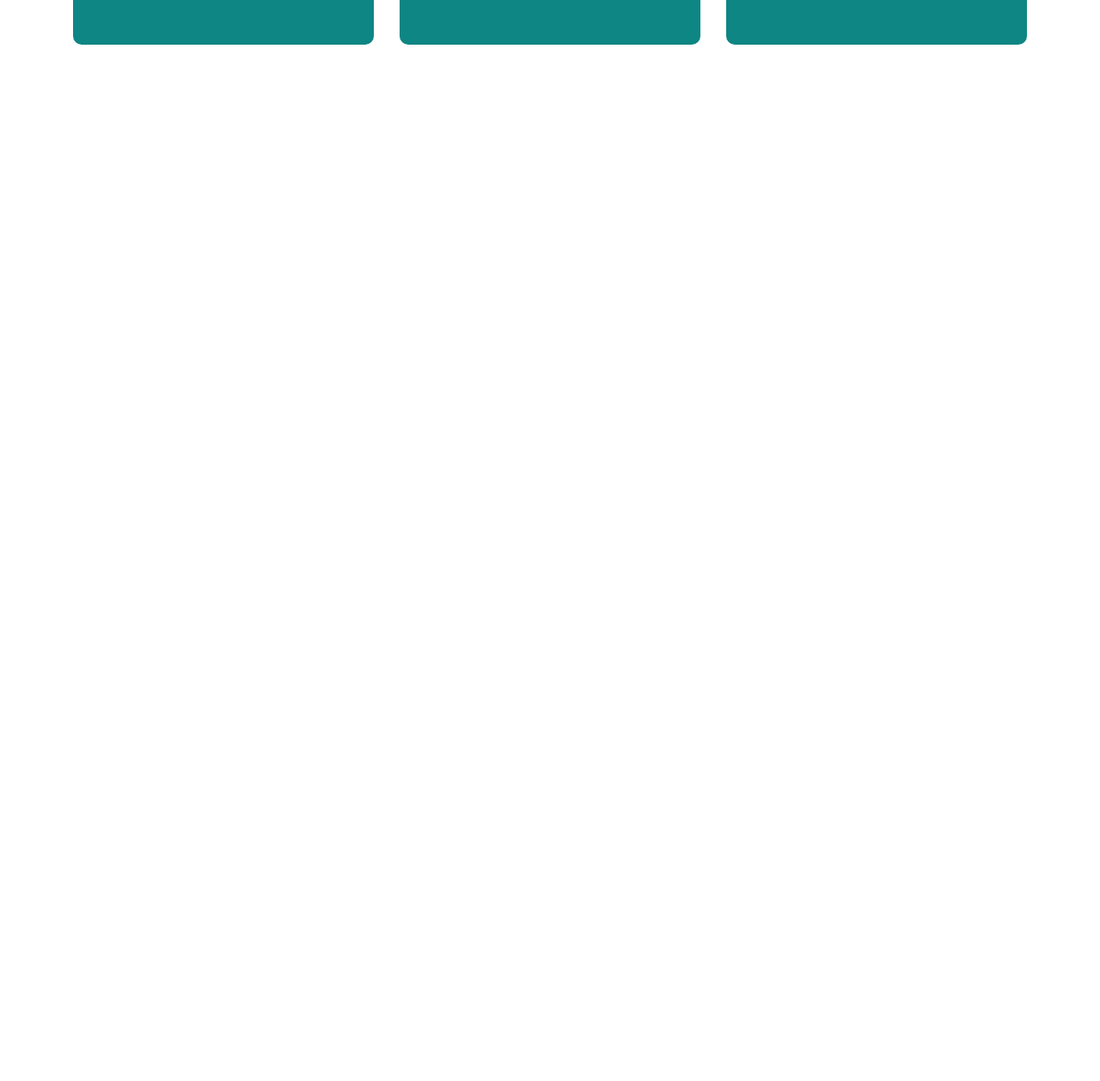
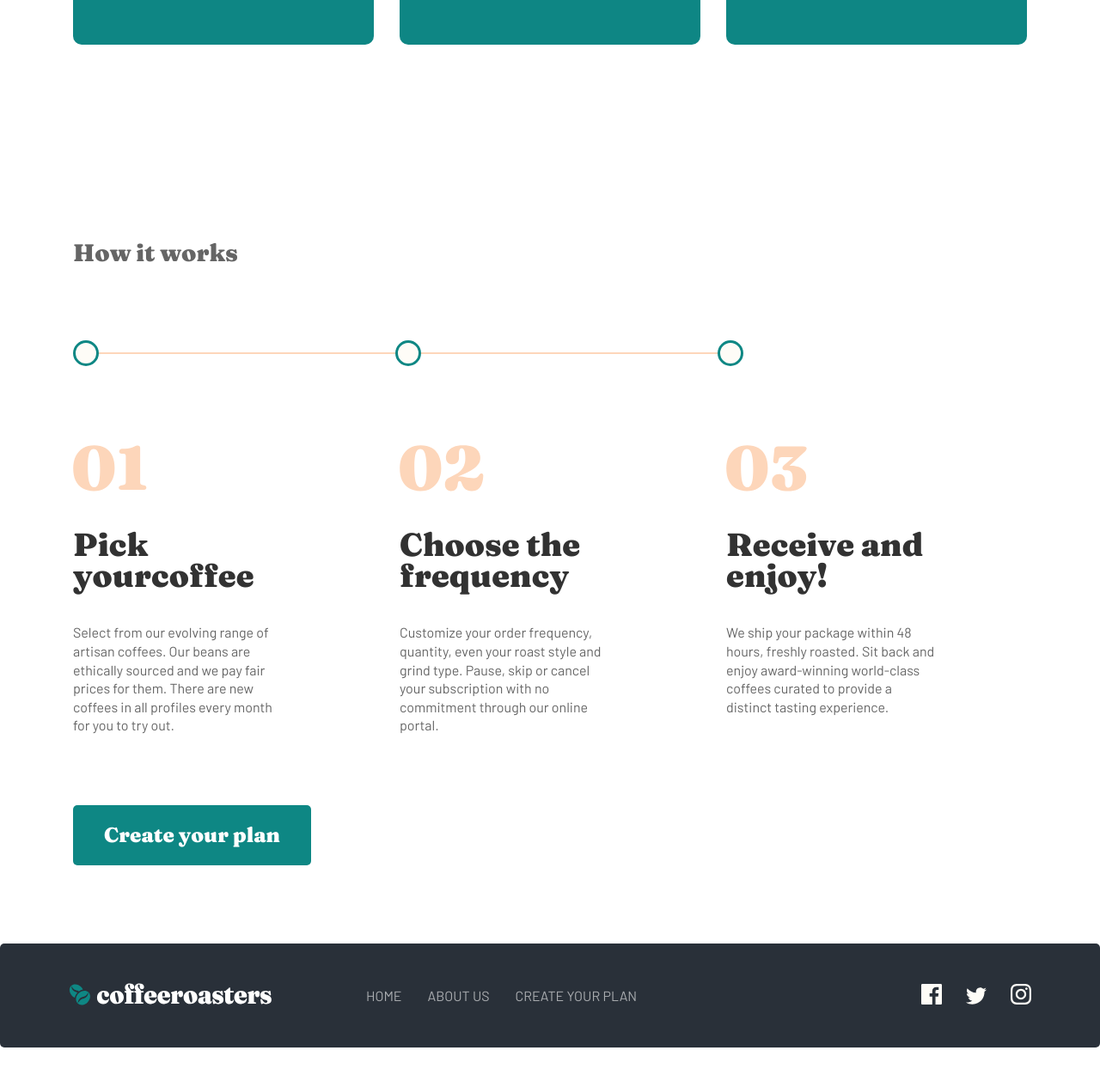
Before and after one commit to yuldashalijalol/Great, a plain HTML site: page index.html in a window 1280 px wide. Shown: the part 2519-3777 px from the top of the page at 86% size. Before the commit the page ends 2587 px from the top, so only its background shows below. Drawn offline with Linux system fonts and the light colour scheme.

Commit message:
coffeeroasters

```diff
--- a/css/main.css
+++ b/css/main.css
@@ -136,6 +136,7 @@ body {
 
 .middle-create {
   font-family: 'Fraunces';
+  width: 217px;
   color: #fff;
   padding: 15px 31px 16px;
   border-radius: 5px;
@@ -277,3 +278,100 @@ body {
   Line-height: 26px;
   Line-height: 165%;
 }
+
+.hero-nav{
+  display: flex;
+  margin-bottom: 60px;
+}
+.hero-sait{
+  margin-top: 180px;
+  margin-left: 85px;
+  Font-size: 24px;
+  Line-height: 32px;
+}
+.hero-how-h3{
+  font-family: 'Fraunces';
+  opacity: 0.6;
+}
+
+.hero-works{
+  max-width: 780px;
+  height: 2px;
+  background-color: #fdd6ba;
+  display: inline;
+  display: flex;
+  align-items: center;
+  margin-top: 100px;
+  margin-bottom: 82px;
+  justify-content: space-between;
+}
+.hero-ring{
+  width: 30px;
+  height: 30px;
+  border-radius: 50%;
+  background-color: #fefcf7;
+  border: 3px solid #0e8784;
+  display: inline-block;
+}
+.hero-ring:hover{
+  width: 30px;
+  height: 30px;
+  border-radius: 50%;
+  background-color: #fefcf7;
+  border: 3px solid #870e0e;
+  display: inline-block;
+}
+.hero-pick{
+  width: 285px;
+  margin-left: -40px;
+}
+.hero-pick2{
+  width: 285px;
+  margin-left: 95px;
+}
+.hero-list-pick{
+  font-family: 'Fraunces';
+  opacity: 0.8;
+  Font-size: 32px;
+Line-height: 36px;
+}
+
+.hero-text-select{
+  opacity: 0.6;
+  Font-size: 16px;
+Line-height: 26px;
+Line-height: 135%;
+}
+.hero-create{
+  width: 180px;
+}
+.footer-link{
+  margin-top: 80px;
+  margin-bottom: 80px;
+  padding: 35px 80px;
+  background: #293039;
+  display: flex;
+  border-radius: 5px;
+  align-items: center;
+}
+.footer-list + .footer-list{
+ margin-left: 30px;
+}
+.footer-home{
+  margin-left: 70px;
+  display: flex;
+  color: #fff;
+  opacity: 0.6;
+}
+.footer-img{
+  padding: 30px 0;
+  background-repeat: no-repeat;
+  background-image: url(../img/fesebooc.svg) ;
+  background-position: 0 0;
+}
+.footer-plan{
+ margin-left: auto;
+}
+.footer-tviter {
+  margin-left: 25px;
+}
--- a/index.html
+++ b/index.html
@@ -139,7 +139,99 @@
         </div>
       </div>
     </div>
+    <div>
+      <div class="container">
+        <div class="hero-sait">
+          <h3 class="hero-how-h3">How it works</h3>
+          <div>
+            <div class="hero-works">
+              <span class="hero-ring"></span>
+              <span class="hero-ring"></span>
+              <span class="hero-ring"></span>
+            </div>
+            <nav class="hero-nav">
+              <ul class="hero-pick">
+
+                <li>
+                  <a href="#">
+                    <img class="hero-img" src="./img/sifr1.svg" alt="">
+                  </a>
+                </li>
+                <li class="hero-list-pick">
+                  <h3>Pick yourcoffee</h3>
+                </li>
+                <li class="hero-text-select">
+                  <p>Select from our evolving range of artisan coffees. Our beans are ethically sourced and we pay fair
+                    prices for them. There are new coffees in all profiles every month for you to try out.</p>
+                </li>
+              </ul>
+              <ul class="hero-pick2">
+
+                <li>
+                  <a href="#">
+                    <img class="hero-img" src="./img/sifr2.svg" alt="">
+                  </a>
+                </li>
+                <li class="hero-list-pick">
+                  <h3>Choose the frequency</h3>
+                </li>
+                <li class="hero-text-select">
+                  <p>Customize your order frequency, quantity, even your roast style and grind type. Pause, skip or
+                    cancel your subscription with no commitment through our online portal.</p>
+                </li>
+              </ul>
+              <ul class="hero-pick2">
+
+                <li>
+                  <a href="#">
+                    <img class="hero-img" src="./img/sifr3.svg" alt="">
+                  </a>
+                </li>
+                <li class="hero-list-pick">
+                  <h3>Receive and enjoy!</h3>
+                </li>
+                <li class="hero-text-select">
+                  <p>We ship your package within 48 hours, freshly roasted. Sit back and enjoy award-winning world-class
+                    coffees curated to provide a distinct tasting experience.</p>
+                </li>
+              </ul>
+            </nav>
+
+            <a class="middle-create hero-create" href="https://www.creatingyourplan.com/">Create your plan</a>
+
+          </div>
+
+        </div>
+      </div>
+    </div>
   </main>
+  <footer>
+    <div class="container">
+      <div class="footer-link">
+
+          <a  href="#">
+            <img  src="./img/coffeeroasters2.svg" alt="#">
+          </a>
+          <ul class="footer-home">
+            <li class="footer-list">HOME</li>
+            <li class="footer-list">ABOUT US</li>
+            <li class="footer-list">CREATE YOUR PLAN</li>
+          </ul>
+          <div class="footer-plan">
+            <a href="#">
+              <img class="footer-tviter" src="./img/fesebooc.svg" alt="#">
+            </a>
+            <a href="#">
+              <img class="footer-tviter" src="./img/tviter.svg" alt="#">
+            </a>
+            <a href="#">
+              <img class="footer-tviter" src="./img/instagram-(2).svg" alt="#">
+            </a>
+          </div>
+
+      </div>
+    </div>
+  </footer>
 </body>
 
 </html>
```
Also changed, not shown: css/normalize.css, img/coffeeroasters2.svg (added), img/fesebooc.svg (added), img/halqa.svg (added), img/instagram-(2).svg (added), img/sifr1.svg (added), img/sifr2.svg (added), img/sifr3.svg (added), img/tviter.svg (added).
